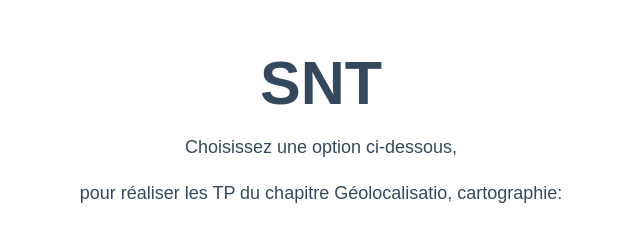
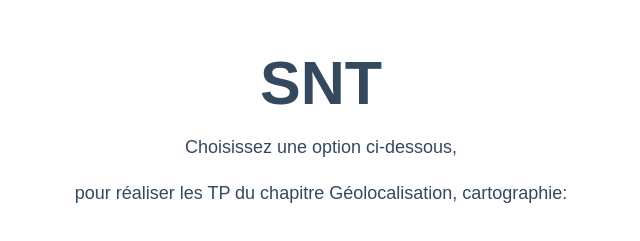
Before and after one commit to Uylhis/snt, a plain HTML site: page index.html in a window 1280 px wide. Shown: the top 241 px of the page, 319-959 px from the left. Drawn offline with nearby package versions, Linux system fonts and the light colour scheme.

Commit message:
index.html

```diff
--- a/index.html
+++ b/index.html
@@ -69,7 +69,7 @@
 <body>
     <h1>SNT</h1>
     <p>Choisissez une option ci-dessous,
-	<p>	pour réaliser les TP du chapitre Géolocalisatio, cartographie:</p>
+	<p>	pour réaliser les TP du chapitre Géolocalisation, cartographie:</p>
     <a href="snt_Ma_carte.html">Créer Ma carte personnalisé</a>
     <a href="snt_carto_osm.html">Cartographier avec OpenStreetMap</a>
 </body>
```
